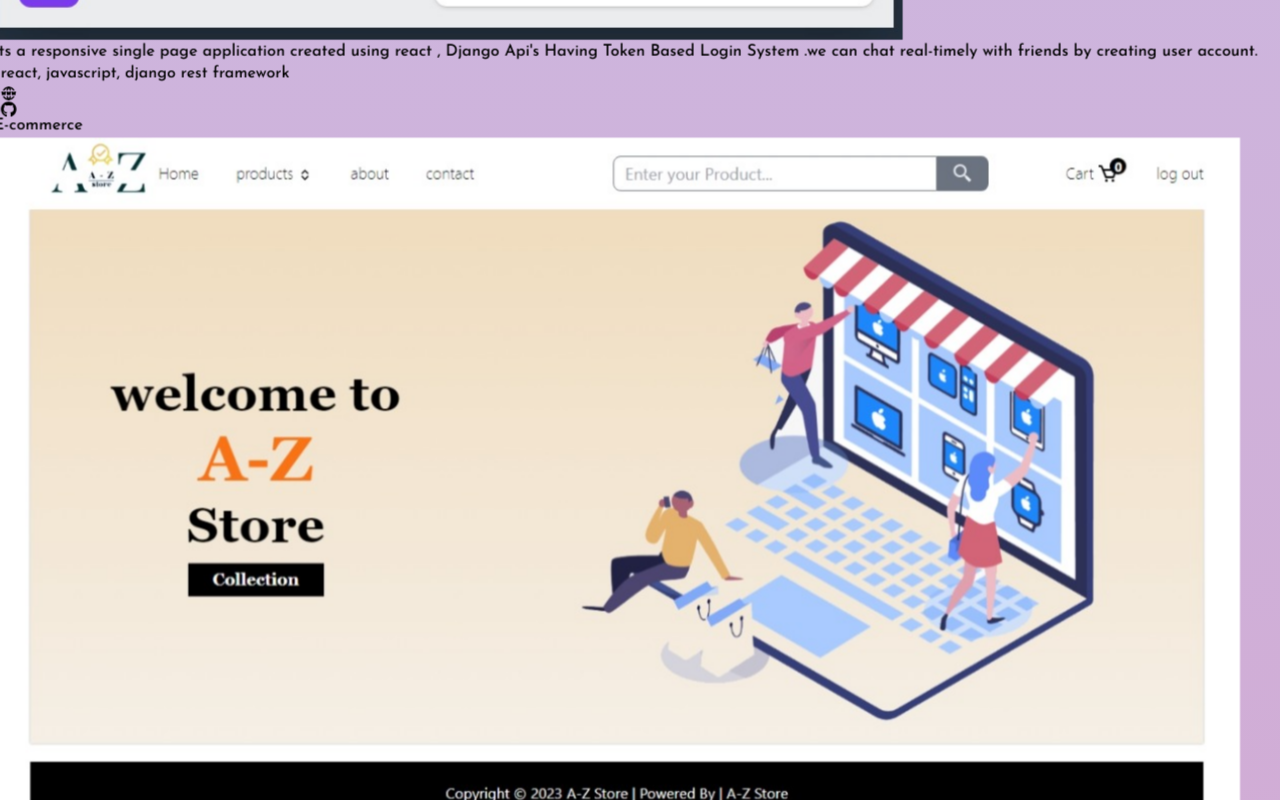
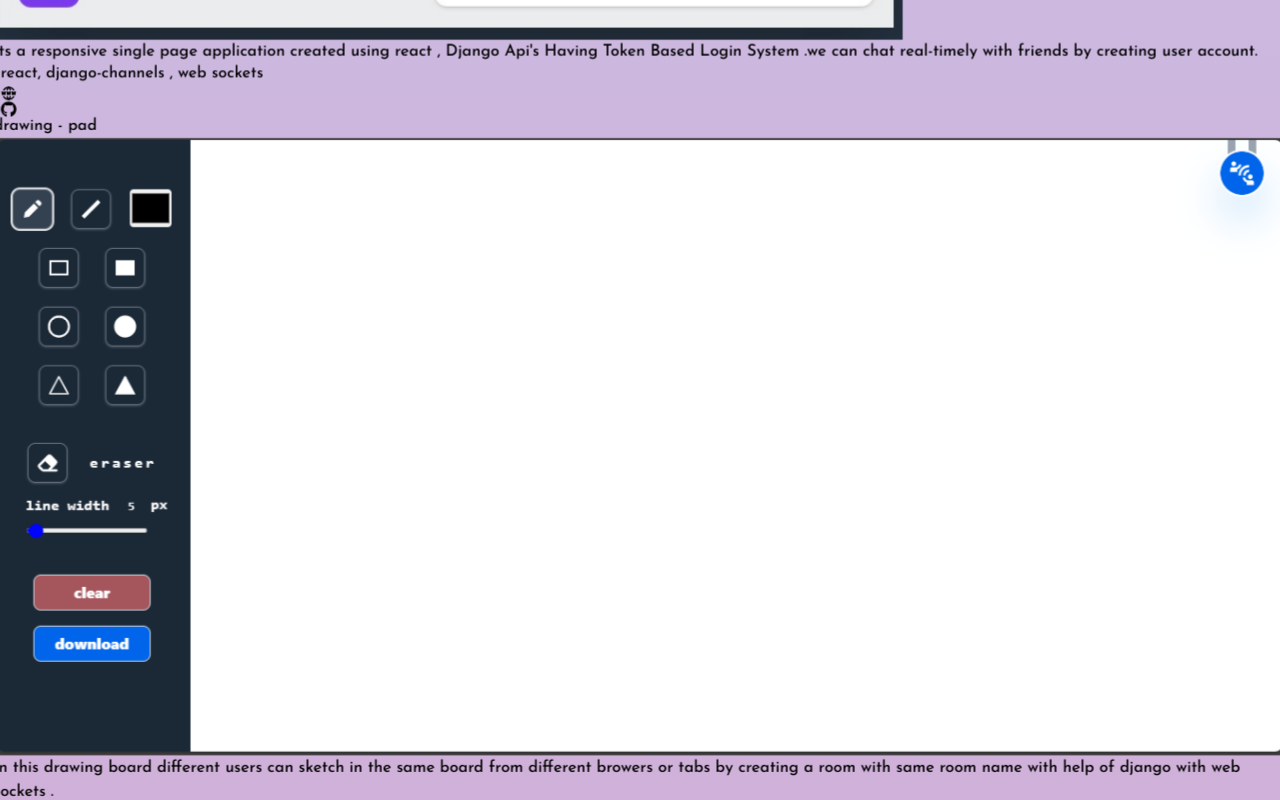
Before and after one commit to subramanyam12/portfolio, a React (Vite) app: page / in a window 1280 px wide. Shown: the part 3680-4480 px from the top of the page. Built offline with nearby package versions, Linux system fonts and the light colour scheme.

Commit message:
adding changes

```diff
--- a/src/components/Cardtilt.jsx
+++ b/src/components/Cardtilt.jsx
@@ -18,7 +18,7 @@
                         <span className='capitalize text-sm text-center font-thin line-clamp-2'>{skills}</span>
                     </div>
                     <div className='absolute bottom-[9px] right-[14px] flex gap-3 text-[#ffffffdf] text-3xl'>
-                       {website ==='blog-post' || website==='memory-gamer' ? null : <a  href={`https://subramanyam12.github.io/${website}`} target='_blank' className=''><TbWorldWww /></a>}
+                       {website ==='websocket-drawing-pad' ? <a href='https://websocket-drawing-pad.vercel.app/' target='_blank' className=''><TbWorldWww /></a> : website ==='blog-post' || website==='memory-gamer' ? null : <a href={`https://subramanyam12.github.io/${website}`} target='_blank' className=''><TbWorldWww /></a>}
                         <a href={`https://github.com/subramanyam12/${website}`} target='_blank' className='text-black bg-white rounded-full'><FaGithub /></a>
                     </div>
                 </div>
--- a/src/components/Projects.jsx
+++ b/src/components/Projects.jsx
@@ -52,6 +52,13 @@
        Having Token Based Login System .we can chat real-timely with friends by creating user account.",
       url: 'webchat',
       skills: 'react, javascript, django,  django rest framework, python',
+    },
+    {
+      name: 'drawing - pad',
+      img: 'drawing-pad.png',
+      description: "  In this drawing board different users can sketch in the same board from different browers or tabs by creating a room with same room name with help of django with web sockets .",
+      url: 'websocket-drawing-pad',
+      skills: 'react, django-channels , web sockets'
     },
     {
       name: 'E-commerce',
```
Also changed, not shown: public/drawing-pad.png (added).
